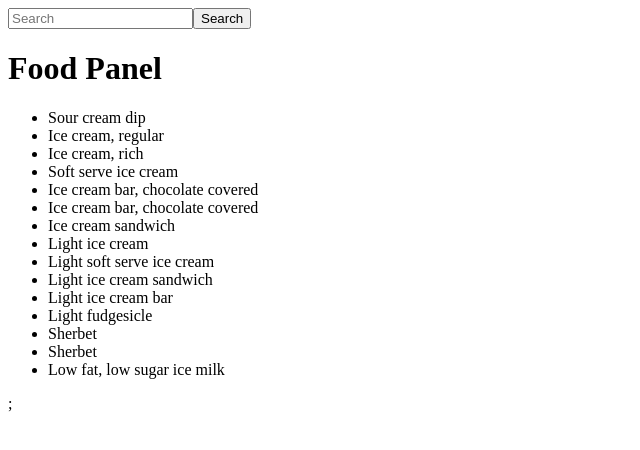
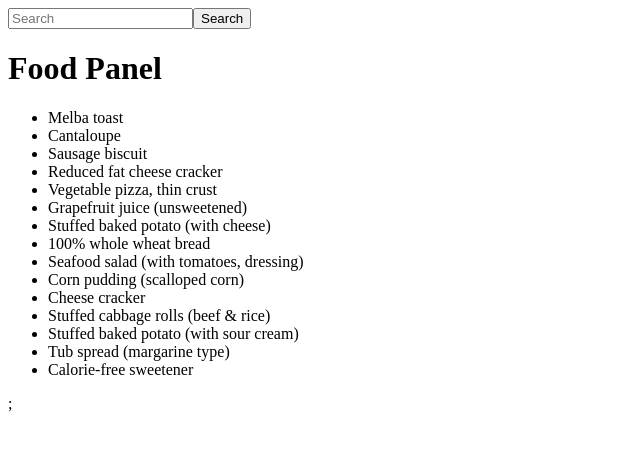
Before and after one commit to CauaRojas/CaloriesCounter, a React (Vite) app: page / in a window 1280 px wide. Shown: the top 450 px of the page, without its empty margins (0-640 px from the left). Built offline with nearby package versions, Linux system fonts and the light colour scheme.

Commit message:
made the foods displayed by default be random

```diff
--- a/src/FoodPanel.tsx
+++ b/src/FoodPanel.tsx
@@ -1,10 +1,10 @@
-import { useContext } from 'react';
 import foods from './foods';
 
 export default function FoodPanel() {
-	// Create a function that returns 15 li with food names
+	// Create a function that returns 15 li with random food names
 	const loopFoods = () => {
-		const foodList = foods.map((food, index) => {
+		const randomFoods = foods.sort(() => Math.random() - 0.5);
+		const foodList = randomFoods.map((food, index) => {
 			return <li key={index}>{food.Display_Name}</li>;
 		});
 		foodList.splice(15, foodList.length);
```
